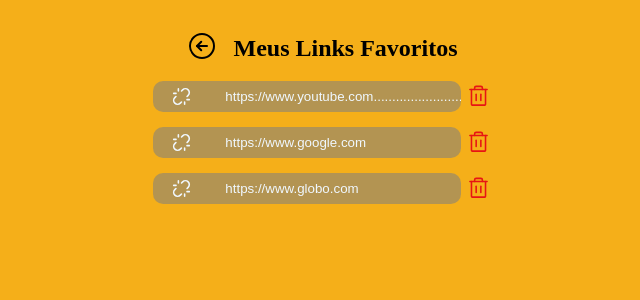
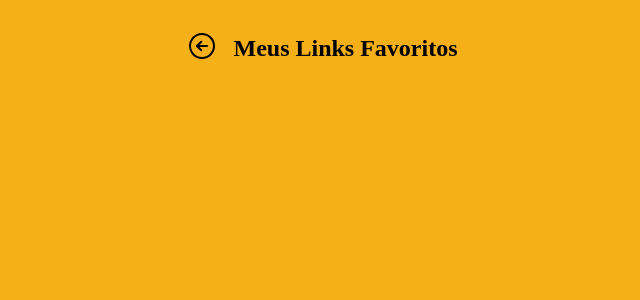
Before and after one commit to NickBritoDev/ShortenerFavLink, a React (Create React App) app: page /links in a window 1280 px wide. Shown: the top 300 px of the page, without its empty margins (318-958 px from the left). Built offline with nearby package versions, Linux system fonts and the light colour scheme; the HTML template or start-up script is replaced by a standard one; a web font is replaced by a local one.

Commit message:
api okay/modal okay

```diff
--- a/package.json
+++ b/package.json
@@ -7,6 +7,7 @@
     "@testing-library/jest-dom": "^5.16.4",
     "@testing-library/react": "^13.3.0",
     "@testing-library/user-event": "^13.5.0",
+    "axios": "^0.27.2",
     "gh-pages": "^4.0.0",
     "phosphor-react": "^1.4.1",
     "react": "^18.2.0",
--- a/src/Pages/Home/index.js
+++ b/src/Pages/Home/index.js
@@ -3,16 +3,36 @@
 import { LinkBreak, LinkSimple } from 'phosphor-react'
 import HomeButton from '../../components/HomeButton'
 import Modal from '../../components/Modal'
+import api from '../../services/api'
+import { saveLink } from '../../services/savedLink'
 
 export default function Home() {
     //faz a captura do que foi escrito pelo usuario no campo input
     const [link, setLink] = useState('')
     //controla a renderização condicional do modalTrigger
     const [openModal, setOpenModal] = useState(false)
+    //faz a caputura dos dados retornados pela api (id, link, long_url)
+    const [data, setData] = useState({})
 
     //acionador do modal com o link encurtado
-    function modalTrigger() {
-        setOpenModal(true)
+    async function modalTrigger() {
+        //onde esta sendo efetuado a requisição
+        try {
+            //faz a requisição do que foi escrito pelo usuario e pega o long link
+            const response = await api.post('/shorten', {long_url: link})
+            setLink('')
+            //pegar os dados referente ao data da api
+            setData(response.data)
+            //apresenta o modal aberto com os dados capturados pela api
+            setOpenModal(true)
+            //salva os links digitados pelo usuario
+            saveLink('@ShortenerFavLink', response.data)
+        }
+        //responde caso algo der errado
+        catch {
+            alert("Algo deu errado 🚨​ Não se preocupe, tente novamente 😅​")
+            setLink('')
+        }
     }
     return (
         <div className='container-home'>
@@ -46,7 +66,9 @@
                 //renderização condicional sobe a condilçao do click do modaltrigger
                 <Modal
                 //fecha o botão
-                closeModal={() => setOpenModal(false)}/>
+                closeModal={() => setOpenModal(false)}
+                //passa a propriedade data ode esta os dados da api para fazer a requisição no modal
+                content={data}/>
             )}
         </div>
     )
--- a/src/Pages/Links/index.js
+++ b/src/Pages/Links/index.js
@@ -1,8 +1,34 @@
 import './links.css'
 import {ArrowCircleLeft, Trash, LinkBreak } from 'phosphor-react'
 import {Link} from 'react-router-dom'
+import {useState, useEffect} from 'react'
+import { getLinkSave } from '../../services/savedLink'
+import Modal from '../../components/Modal'
 
 export default function Links(){
+    //faz a renderização dos dados na tela
+    const [myLinks, setMyLinks] =useState([])
+    //busca os dados para serem renderizados
+    const [data, setData] =useState({})
+    //abre o modal ao clicar sobre a url favorita
+    const [openModal, setOpenModal] = useState(false)
+    useEffect(() => {
+        async function getLinks(){
+            //busca os links no local storage para fazer a renderização para tela
+            const result = await getLinkSave('@ShortenerFavLink')
+            //se a lista estivar vazia
+            if(result.length ===0){
+                console.log('lista vazia')
+            }
+            setMyLinks(result)
+        }
+        getLinks()
+    }, [])
+
+    function handleModal(link){
+        setData(link)
+        setOpenModal(true)
+    }
     return(
         <div className='container-links'>
 
@@ -13,35 +39,23 @@
             <h2>Meus Links Favoritos</h2>
             </div>
 
-            <div className='links-item'>
-                <button className='link-saved'>
+            {myLinks.map(link => (
+                <div key={link.id} className='links-item'>
+                <button className='link-saved' onClick={() => handleModal(link) } >
                     <LinkBreak className='link-icon' size={25}/>
-                    https://www.youtube.com...............................................................................
+                    {link.long_url}
                 </button>
                 <button className='link-trash'>
                     <Trash size={25}/>
                 </button>
             </div>
+            ))}
 
-            <div className='links-item'>
-                <button className='link-saved'>
-                    <LinkBreak className='link-icon' size={25}/>
-                    https://www.google.com
-                </button>
-                <button className='link-trash'>
-                    <Trash size={25}/>
-                </button>
-            </div>
-
-            <div className='links-item'>
-                <button className='link-saved'>
-                    <LinkBreak className='link-icon' size={25}/>
-                    https://www.globo.com
-                </button>
-                <button className='link-trash'>
-                    <Trash size={25}/>
-                </button>
-            </div>
+            { openModal && (
+                <Modal
+                closeModal={() => setOpenModal(false)}
+                content={data}/>
+            )}
         </div>
     )
 }
--- a/src/Pages/Links/links.css
+++ b/src/Pages/Links/links.css
@@ -11,16 +11,6 @@
     justify-content: center;
     gap: 15px;
     margin-top: 30px;
-    animation: slide-lateral-links-header 1.5s ease-in-out;
-}
-
-@keyframes slide-lateral-links-header {
-    from{
-        transform: translateY(-100%);
-    }
-    to{
-        transform: translateY(0);
-    }
 }
 
 .link{
@@ -33,12 +23,12 @@
     align-items: center;
     justify-content: center;
     margin: 15px auto;
-    animation: slide-lateral-links 2s ease-in-out ;
+    animation: slide-lateral-links 1.5s ease-in-out ;
 }
 
 @keyframes slide-lateral-links {
     from{
-        transform: translateX(-100%);
+        transform: translateX(-500px);
     }
     to{
         transform: translateX(0);
@@ -53,7 +43,7 @@
 
 .link-saved{
     background-color:rgba(128, 128, 128, 0.555);
-    width: 50%;
+    width: 80%;
     padding: 0.5rem 4.5rem;
     border: none;
     border-radius: 10px;
@@ -64,6 +54,7 @@
     color: aliceblue;
     margin-right: 5px;
     overflow: hidden;
+    text-overflow: ellipsis;
 }
 
 .link-trash{
@@ -73,5 +64,6 @@
     flex-direction: row;
     align-items: center;
     justify-content: center;
-    color: rgb(231, 20, 20);
+    color: rgb(206, 14, 14);
+    cursor: pointer;
 }
--- a/src/components/Modal/index.js
+++ b/src/components/Modal/index.js
@@ -1,7 +1,13 @@
 import './modal.css'
 import {X, CopySimple} from 'phosphor-react'
 
-export default function Modal({closeModal}){
+export default function Modal({closeModal, content}){
+
+    //faz a copia da url encurtada para o usuario pode fazer a cola onde quiser
+    async function copyLink(){
+        await navigator.clipboard.writeText(content.link)
+        alert('Sua URL foi encurtada com sucesso, ela se encontra na aba favoritos no canto superior direito da página principal ​🥳')
+    }
     return(
     <div className='container'>
         <div className='container-modal'>
@@ -18,11 +24,11 @@
             </div>
 
             <span className='span-modal'>
-                https://youtube.com/rocketseats
+                {content.long_url}
             </span>
 
-            <button className='copy-btn'>
-                https://bit.ly/0098
+            <button className='copy-btn' onClick={copyLink} >
+                {content.link}
                 <CopySimple size={25} color="#f5af19"/>
             </button>
         </div>
--- a/src/components/Modal/modal.css
+++ b/src/components/Modal/modal.css
@@ -5,8 +5,9 @@
     background-color: rgba(0, 0, 0, 0.664);
     width: 100vw;
     height: 100vh;
-    position: absolute;
-    bottom: -11.7%;
+    position: fixed;
+    bottom: 0%;
+    right: 0%;
     animation: slide-modal 1s ease-in-out;
     font-family: 'Source Serif Pro', serif;
 }
@@ -24,7 +25,7 @@
 .container-modal{
     background-color: black;
     color: aliceblue;
-    position: absolute;
+    position: fixed;
     bottom: 50%;
     right: 2.5%;
     border-radius: 10px;
--- /dev/null
+++ b/src/services/api.js
@@ -0,0 +1,11 @@
+import axios from "axios";
+
+export const key = "25cc56b2ee4237a3af2ca587c537bbc88bb46570"
+
+const api = axios.create({
+    baseURL: 'https://api-ssl.bitly.com/v4/',
+    headers:{
+        'Authorization': `Bearer ${key}`
+    }
+})
+export default api;
--- /dev/null
+++ b/src/services/savedLink.js
@@ -0,0 +1,28 @@
+//busar os links salvos
+export async function getLinkSave(key){
+    const myLinks = await localStorage.getItem(key)
+    //converte os links salvos em uma array
+    let linkSave = JSON.parse(myLinks) || []
+    //retorna os links
+    return linkSave
+}
+
+//salvar os links no localStorage
+export async function saveLink(key, newLink){
+    let linkeStored = await getLinkSave(key)
+    //bloqueia duplicidade de ID e não deixa duplicar no localStorage
+    const hasLink = linkeStored.some(link => link.id === newLink.id)
+
+    if(hasLink){
+        console.log('Esse link já existe na sua lista')
+        return
+    }
+
+    //adiciona o novo link aos favoritos
+    linkeStored.push(newLink)
+    //salva em local estorage
+    await localStorage.setItem(key, JSON.stringify(linkeStored))
+    console.log('Link salvo com sucesso')
+}
+
+//remover dos favoritos
```
Also changed, not shown: 1 other file (tests, documents, lock files or other folders).
